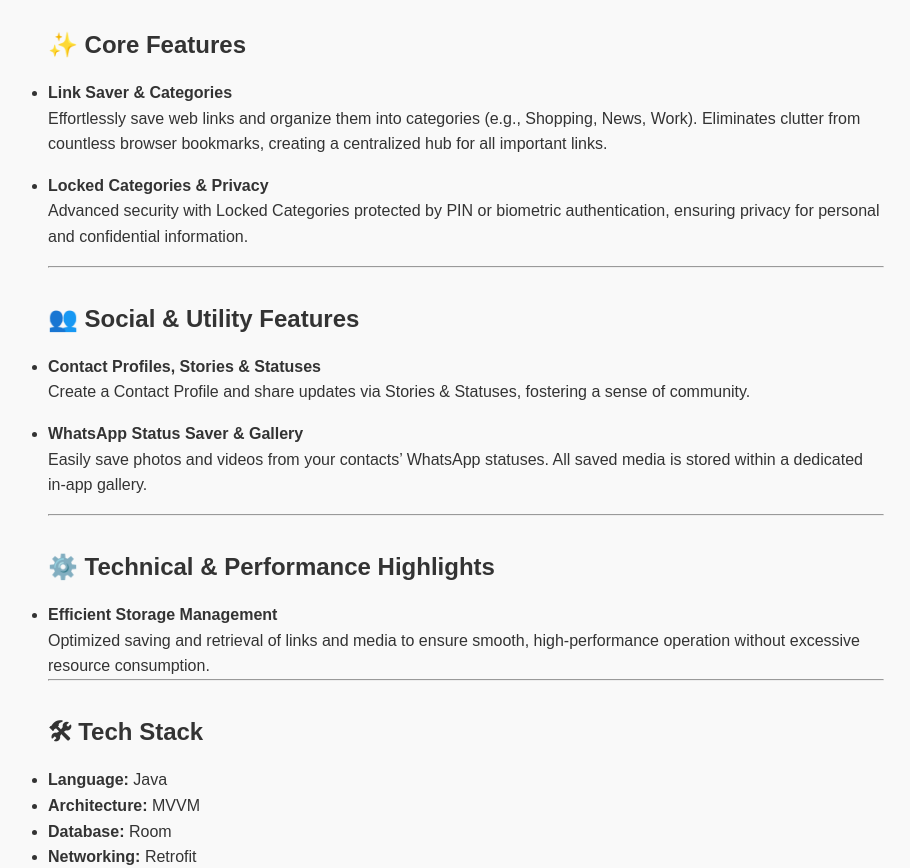
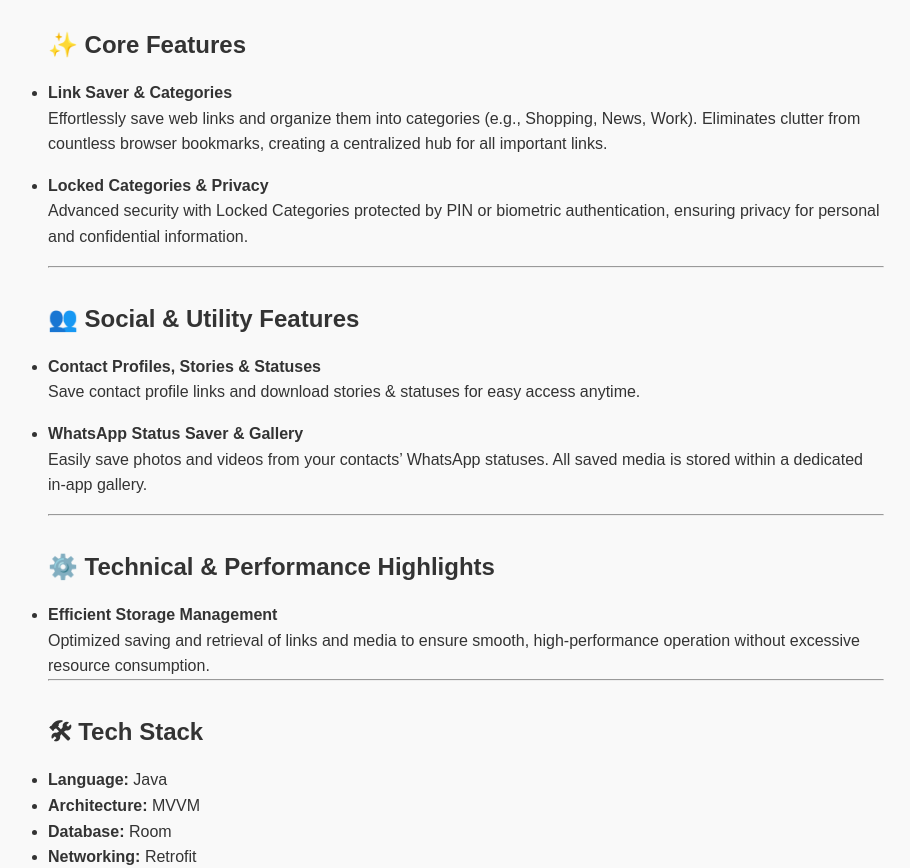
Before and after one commit to Andy112/ikenna-portfolio, a Jekyll site: the page built from projects/link-saver.md, in a window 1280 px wide, cut to the strip 803-1671 px from the top of the page. Shown: the whole strip, without its empty margins (174-1084 px from the left). Built offline with Jekyll 4.4.1, drawn with Linux system fonts in a browser that asks for light colours.

Commit message:
Update link-saver.md

```diff
--- a/projects/link-saver.md
+++ b/projects/link-saver.md
@@ -32,7 +32,7 @@ A robust mobile application designed to streamline and enhance your web browsing
 ## 👥 Social & Utility Features
 
 - **Contact Profiles, Stories & Statuses**
-  Create a Contact Profile and share updates via Stories & Statuses, fostering a sense of community.
+  Save contact profile links and download stories & statuses for easy access anytime.
 
 - **WhatsApp Status Saver & Gallery**
   Easily save photos and videos from your contacts’ WhatsApp statuses. All saved media is stored within a dedicated in-app gallery.
```
